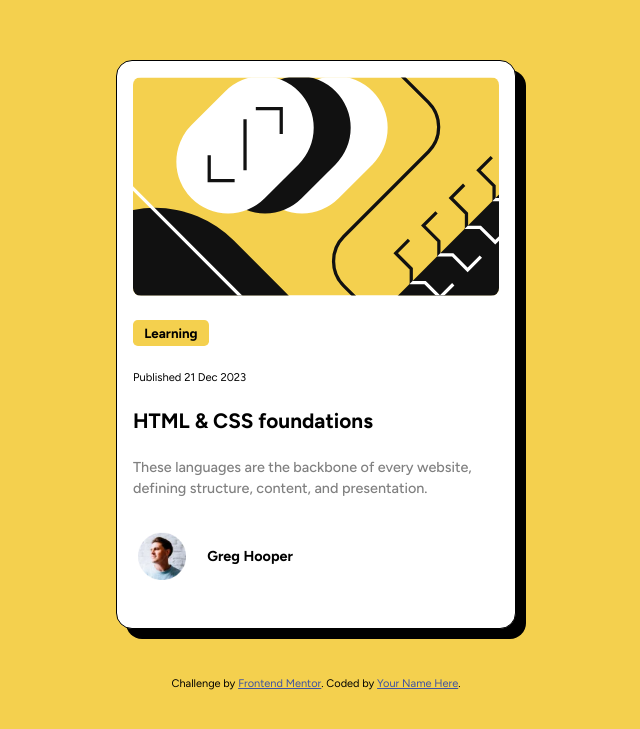
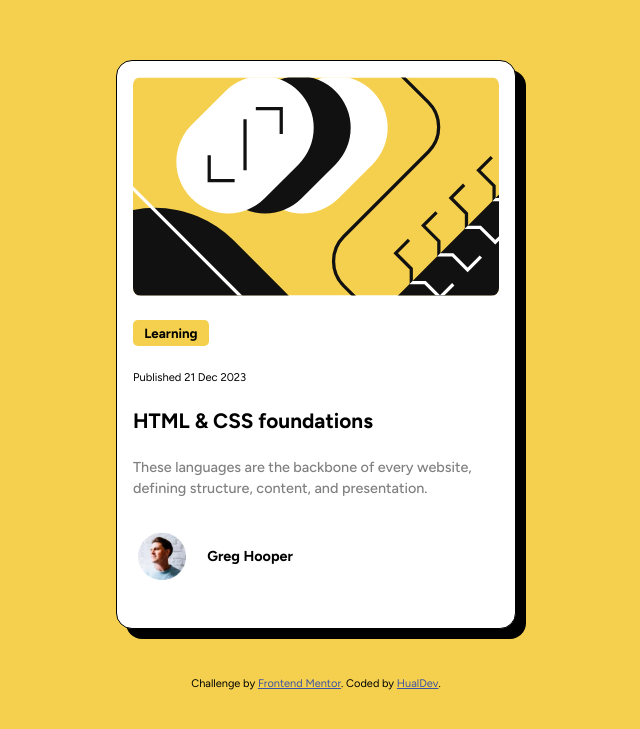
Before and after one commit to HualDev/BlogPreviewCard, a plain HTML site: page index.html in a window 1280 px wide. Shown: the part 225-954 px from the top of the page, without its empty margins (324-964 px from the left). Drawn offline with Linux system fonts and the light colour scheme.

Commit message:
Final Project1, enjoy it...

```diff
--- a/index.html
+++ b/index.html
@@ -29,7 +29,7 @@
   </main>
   <footer class="attribution">
     Challenge by <a href="https://www.frontendmentor.io?ref=challenge" target="_blank">Frontend Mentor</a>.
-    Coded by <a href="#">Your Name Here</a>.
+    Coded by <a href="https://hualdevportafolio.netlify.app/" target="_blank">HualDev</a>.
   </footer>
 </body>
 </html>
```
